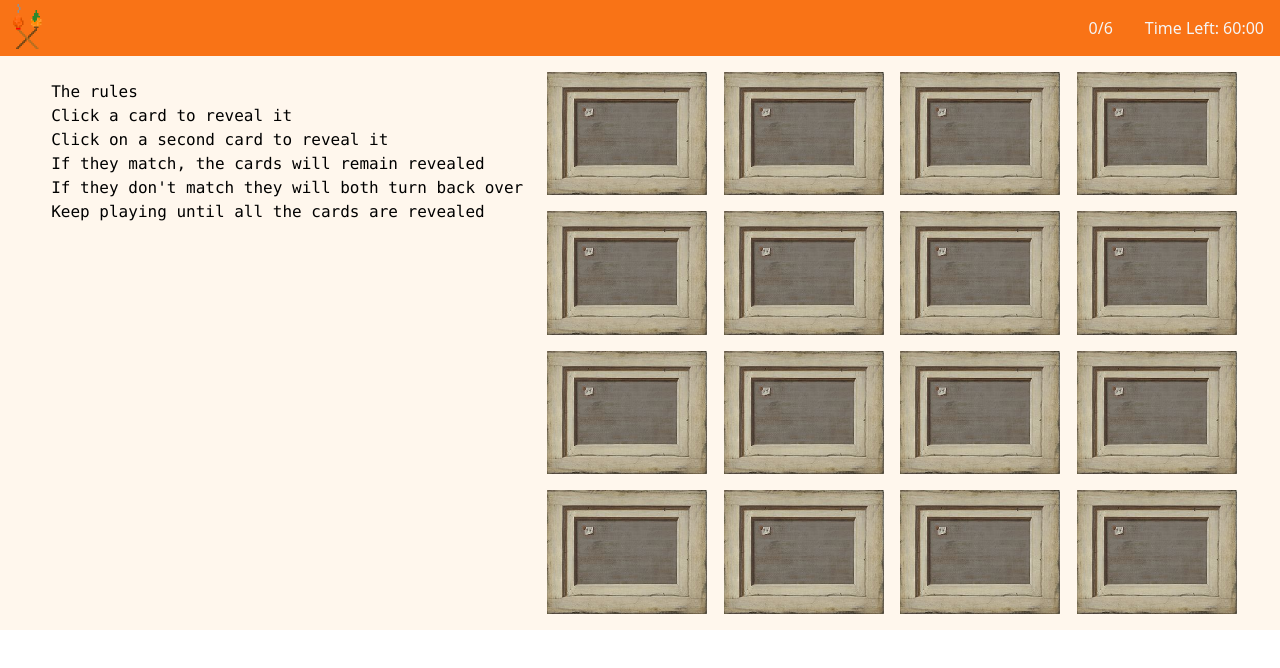
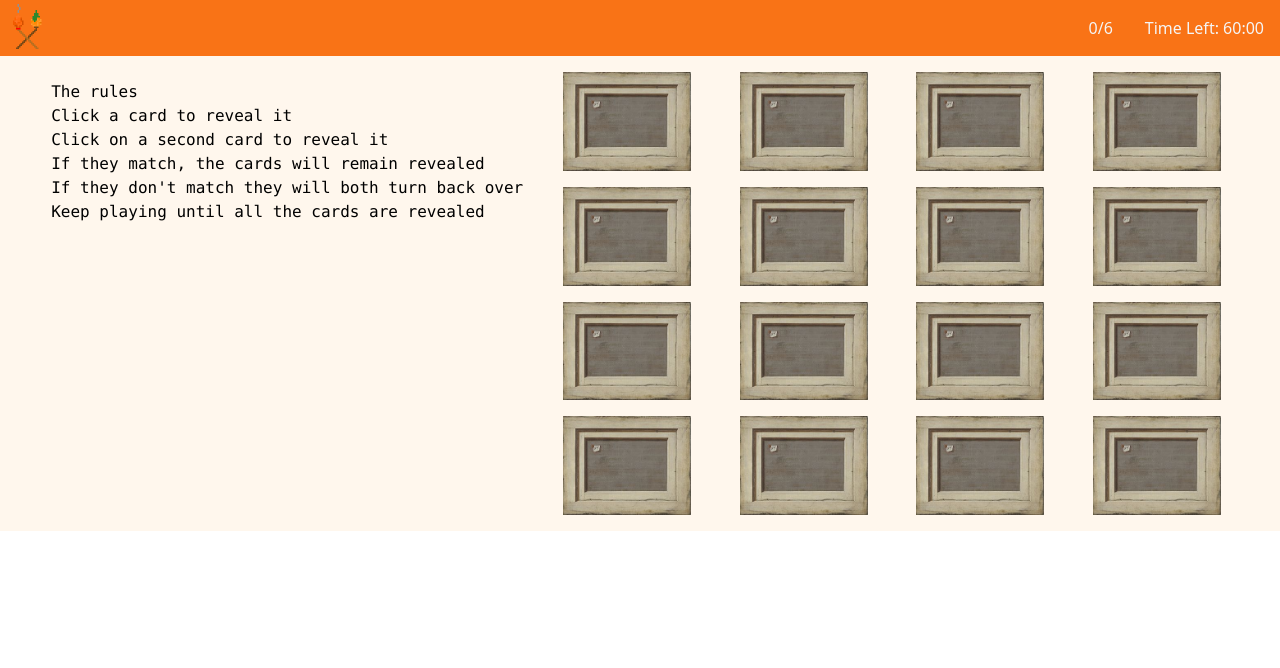
Before and after one commit to sjapaget/escape-game-react, a React (Vite) app: page / in a window 1280 px wide. Shown: the top 668 px of the page. Built offline with nearby package versions, Linux system fonts and the light colour scheme.

Commit message:
Add tailwind classes

```diff
--- a/src/components/Scene3.jsx
+++ b/src/components/Scene3.jsx
@@ -1,6 +1,8 @@
 import { React, useEffect, useState } from "react";
 import NextSceneBtn from './NextSceneBtn';
 import Card from './scene3-components/Card';
+import Info from './scene3-components/Info';
+
 
 // Image imports
 import hiddenImg from '../assets/hidden.jpg';
@@ -122,30 +124,18 @@ function Scene3(props) {
   };
 
   return (
-    <main
-        className="h-full overflow-hidden grid grid-cols-12 gap-4"
-      >
-        <aside
-          className="col-span-5 p-2"
-        >
-          {/* Info window here */}
-          <h2>The rules</h2>
-          <ul>
-            <li>Click a card to reveal it</li>
-            <li>Click on a second card to reveal it</li>
-            <li>If they match, the cards will remain revealed</li>
-            <li>If they don't match they will both turn back over</li>
-            <li>Keep playing until all the cards are revealed</li>
-          </ul>
-          {sceneCompleted && <NextSceneBtn nextScene={sceneChange} text="Continue" />}
-        </aside>
-
-        <div
-          className="h-4/6 col-span-7 grid grid-cols-4 gap-4 place-items-center"
-        >
-          {generateCardComponents(cardsArray)}
+    <>
+      <main className="grid grid-cols-12 gap-4">
+      {!sceneCompleted && <Info sceneChange={sceneChange} sceneCompleted={sceneCompleted} />}
+          <div className="col-span-7 grid grid-cols-4 gap-4 place-items-center">
+            {!sceneCompleted && generateCardComponents(cardsArray)}
+          </div>
+        </main>
+        <div className="self-center flex flex-col justify-center items-center">
+          {sceneCompleted && <h1>Looks like you've got quite the memory.</h1>}
+          {sceneCompleted && <NextSceneBtn nextScene={sceneChange} text="On to the next one" /> }
         </div>
-      </main>
+    </>
   )
 }
 
--- a/src/components/scene3-components/Card.jsx
+++ b/src/components/scene3-components/Card.jsx
@@ -7,7 +7,7 @@ function Card(props) {
       <img
         cardid={cardId}
         checked={cardRevealed}
-        className='w-40'
+        className='object-cover w-32'
         src={cardRevealed ? revealedSrc : hiddenSrc }
         onClick={handleClick}
         />
```
Also changed, not shown: src/components/Scene2.jsx (line endings or trailing spaces).
